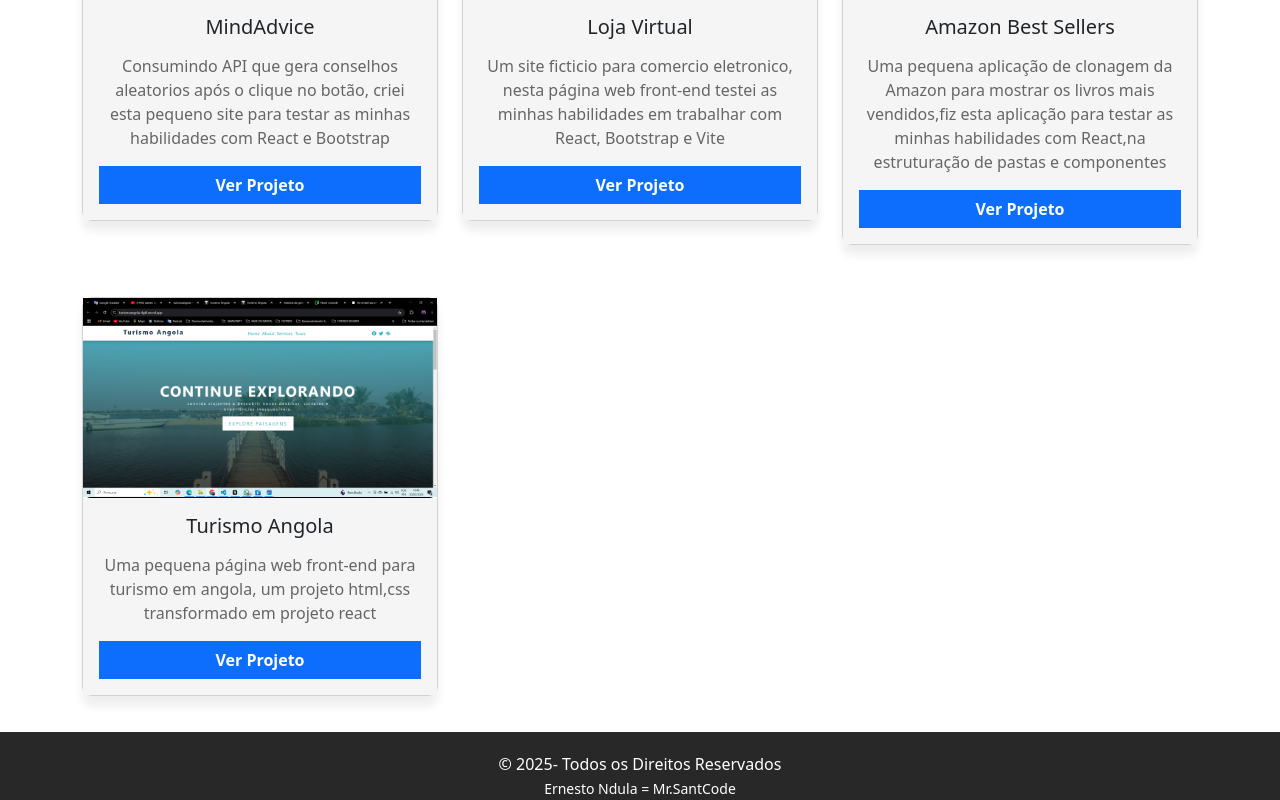
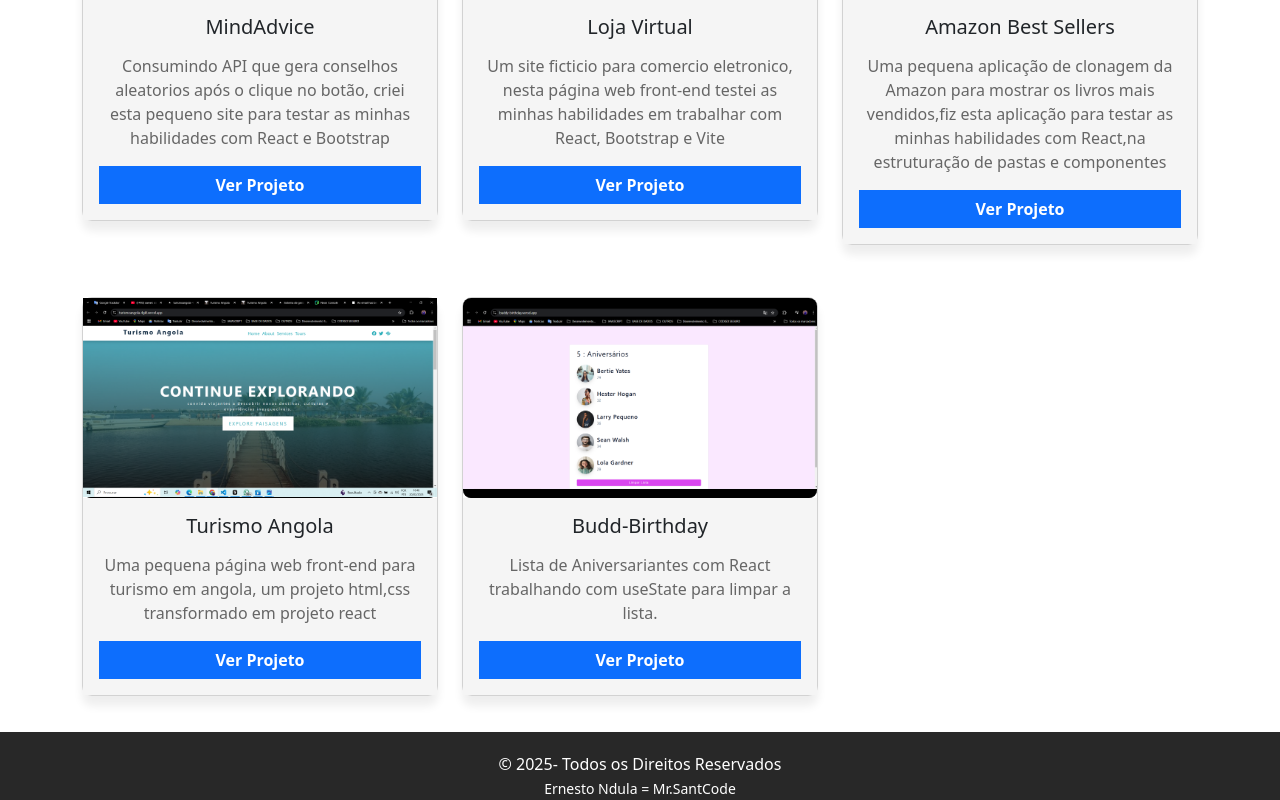
Before and after one commit to ernestondula12/Arsenal-projetos, a React (Create React App) app: page / in a window 1280 px wide. Shown: the part 851-1651 px from the top of the page. Built offline with nearby package versions, Linux system fonts and the light colour scheme.

Commit message:
Inserção de um novo projeto

```diff
--- a/src/data.js
+++ b/src/data.js
@@ -47,6 +47,13 @@ const projetos = [
     img: "./images/TurismoAngola.png",
     description: 'Uma pequena página web front-end para turismo em angola, um projeto html,css transformado em projeto react',
     site: "https://turismoangola-4gkl.vercel.app/"
+  },
+  {
+    id: 8,
+    title: "Budd-Birthday",
+    img: "./images/buddy-birthday.png",
+    description: 'Lista de Aniversariantes com React trabalhando com useState para limpar a lista.',
+    site: "https://buddy-birthday.vercel.app/"
   }
   ]
 
```
Also changed, not shown: public/images/buddy-birthday.png (added).
